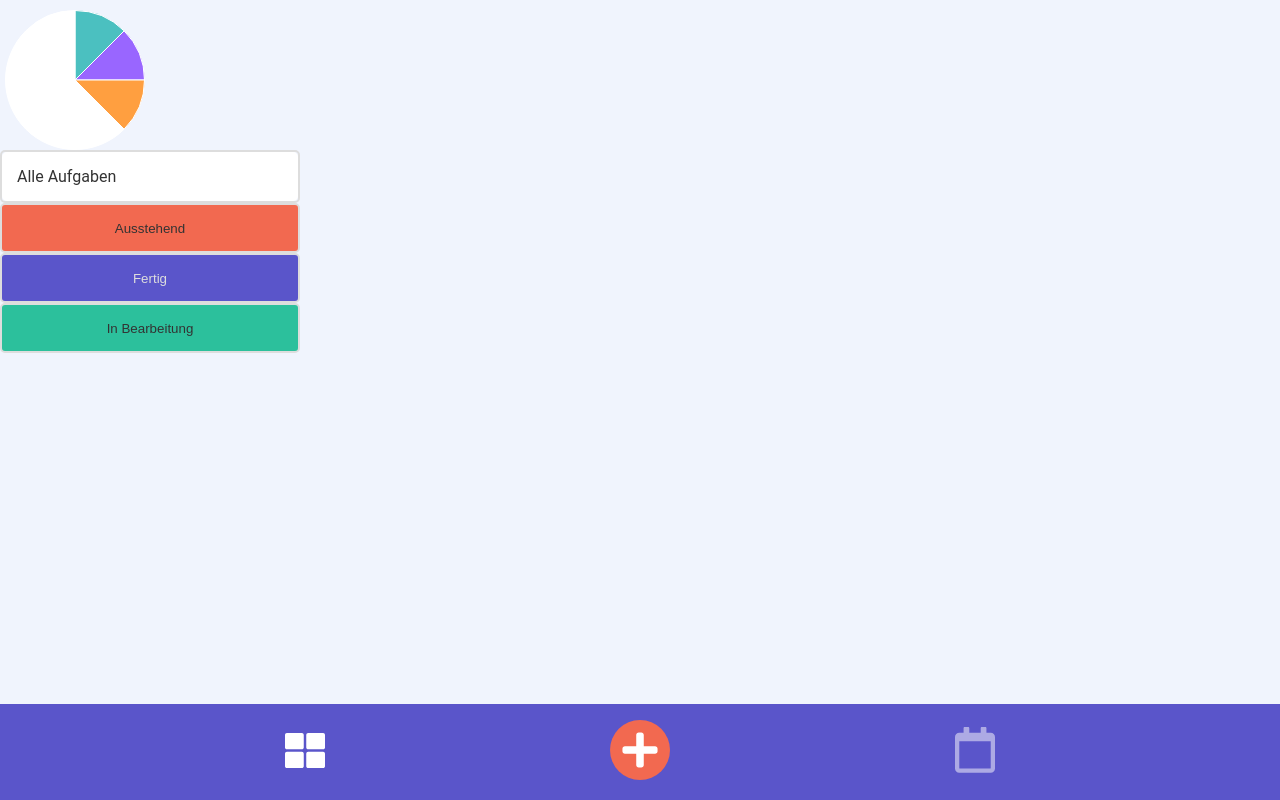
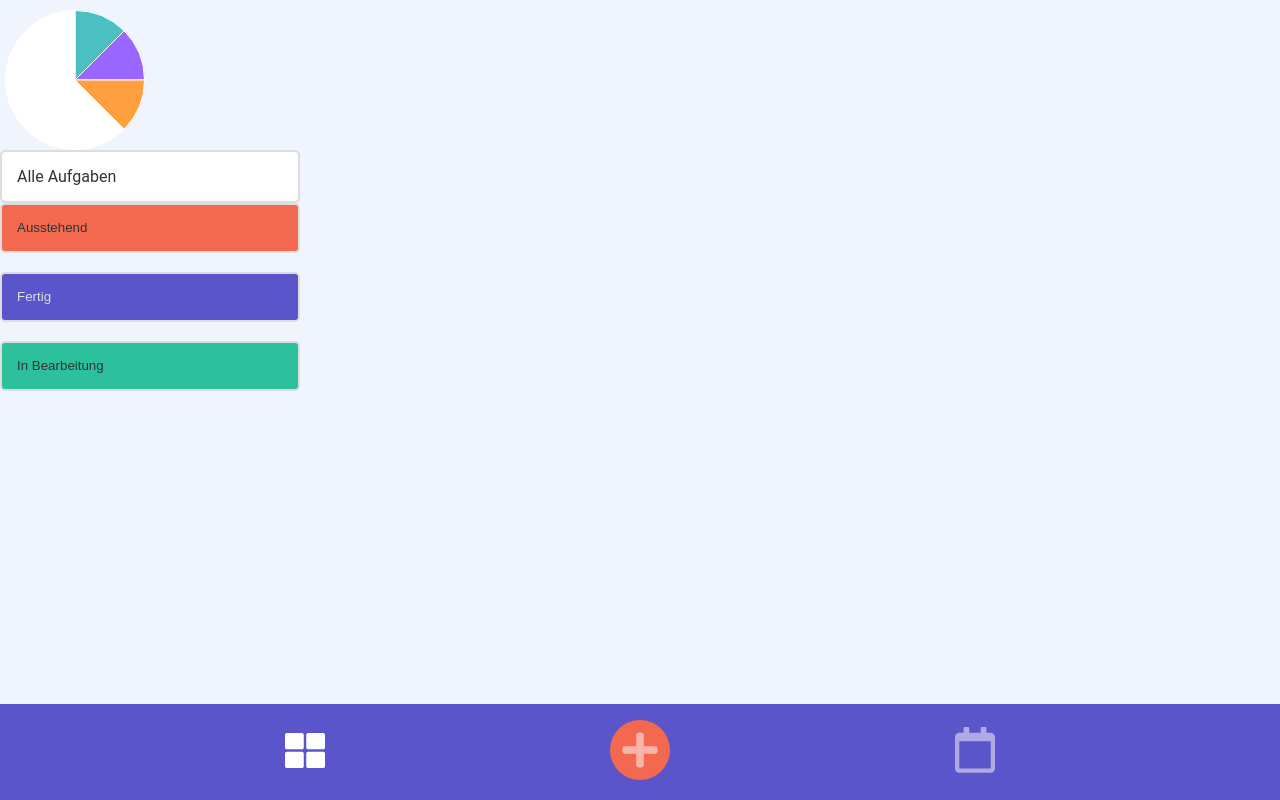
Before and after one commit to andreasp1988/taskapp, a React (Create React App) app in the folder frontend/: page /home in a window 1280 px wide. Built offline with nearby package versions, Linux system fonts and the light colour scheme.

Commit message:
Navigation active image

```diff
--- a/frontend/src/components/Nav.js
+++ b/frontend/src/components/Nav.js
@@ -6,18 +6,30 @@ const Nav = () => {
         < nav >
             <ul>
                 <li>
-                    <NavLink to="/home" >
-                        <img src="/img/dashboard_active.svg" alt="Home" />
+                    <NavLink to="/home" activeClassName="selected" exact>
+                        {/* <img src="/img/dashboard.svg" alt="Home" /> */}
+                        <svg width="40" height="35" viewBox="0 0 40 35" fill="none" xmlns="http://www.w3.org/2000/svg">
+                            <path d="M23.125 0H38.125C39.1605 0 40 0.839453 40 1.875V14.375C40 15.4105 39.1605 16.25 38.125 16.25H23.125C22.0895 16.25 21.25 15.4105 21.25 14.375V1.875C21.25 0.839453 22.0895 0 23.125 0ZM16.875 0H1.875C0.839453 0 0 0.839453 0 1.875V14.375C0 15.4105 0.839453 16.25 1.875 16.25H16.875C17.9105 16.25 18.75 15.4105 18.75 14.375V1.875C18.75 0.839453 17.9105 0 16.875 0ZM0 20.625V33.125C0 34.1605 0.839453 35 1.875 35H16.875C17.9105 35 18.75 34.1605 18.75 33.125V20.625C18.75 19.5895 17.9105 18.75 16.875 18.75H1.875C0.839453 18.75 0 19.5895 0 20.625ZM23.125 35H38.125C39.1605 35 40 34.1605 40 33.125V20.625C40 19.5895 39.1605 18.75 38.125 18.75H23.125C22.0895 18.75 21.25 19.5895 21.25 20.625V33.125C21.25 34.1605 22.0895 35 23.125 35Z" fill="white" fill-opacity="0.5" />
+                        </svg>
+
                     </NavLink>
                 </li>
                 <li>
-                    <NavLink to="/addAufgabe">
-                        <img src="/img/add.svg" alt="" />
+                    <NavLink to="/addAufgabe" activeClassName="selected" >
+                        {/* <img src="/img/add.svg" alt="" /> */}
+                        <svg width="60" height="60" viewBox="0 0 60 60" fill="none" xmlns="http://www.w3.org/2000/svg">
+                            <circle cx="30" cy="30" r="30" fill="#F26950" />
+                            <path d="M45.0522 26.2369H33.763V14.9477C33.763 13.5624 32.6396 12.439 31.2543 12.439H28.7456C27.3603 12.439 26.2369 13.5624 26.2369 14.9477V26.2369H14.9477C13.5624 26.2369 12.439 27.3603 12.439 28.7456V31.2543C12.439 32.6396 13.5624 33.763 14.9477 33.763H26.2369V45.0522C26.2369 46.4375 27.3603 47.5609 28.7456 47.5609H31.2543C32.6396 47.5609 33.763 46.4375 33.763 45.0522V33.763H45.0522C46.4375 33.763 47.5609 32.6396 47.5609 31.2543V28.7456C47.5609 27.3603 46.4375 26.2369 45.0522 26.2369Z" fill="white" fill-opacity="0.5" />
+                        </svg>
+
                     </NavLink>
                 </li>
                 <li>
                     <NavLink to="/kalender" activeClassName="selected">
-                        <img src="/img/kalender.svg" alt="" />
+                        <svg width="40" height="46" viewBox="0 0 40 46" fill="none" xmlns="http://www.w3.org/2000/svg">
+                            <path d="M40 10V41.4286C40 43.7946 38.0804 45.7143 35.7143 45.7143H4.28571C1.91964 45.7143 0 43.7946 0 41.4286V10C0 7.63393 1.91964 5.71429 4.28571 5.71429H8.57143V1.07143C8.57143 0.482143 9.05357 0 9.64286 0H13.2143C13.8036 0 14.2857 0.482143 14.2857 1.07143V5.71429H25.7143V1.07143C25.7143 0.482143 26.1964 0 26.7857 0H30.3571C30.9464 0 31.4286 0.482143 31.4286 1.07143V5.71429H35.7143C38.0804 5.71429 40 7.63393 40 10ZM35.7143 40.8929V14.2857H21.0714H4.28571V40.8929C4.28571 41.1875 4.52679 41.4286 4.82143 41.4286H35.1786C35.4732 41.4286 35.7143 41.1875 35.7143 40.8929Z" fill="white" fill-opacity="0.5" />
+                        </svg>
+                        {/* <img src="/img/kalender.svg" alt="" /> */}
                     </NavLink>
                 </li>
             </ul>
--- a/frontend/src/css/Buttons.css
+++ b/frontend/src/css/Buttons.css
@@ -1,4 +1,6 @@
 .btn-home1{
+    display:flex;
+    align-items: flex-start;
     width: 300px;
     height: 50px;
     padding: 15px;
@@ -10,6 +12,8 @@
 }
 
 .btn-home2{
+    display:flex;
+    align-items: flex-start;
     width: 300px;
     height: 50px;
     padding: 15px;
@@ -21,6 +25,8 @@
 
 }
 .btn-home3{
+    display:flex;
+    align-items: flex-start;
     width: 300px;
     height: 50px;
     padding: 15px;
--- a/frontend/src/css/Nav.css
+++ b/frontend/src/css/Nav.css
@@ -7,9 +7,9 @@ nav ul {
     align-items: center;
 }
 
-/* nav .selected{
-    background-color: #fff;
-} */
+nav .selected svg path{
+    fill-opacity:1
+}
 
 nav{
     position: fixed;
```
